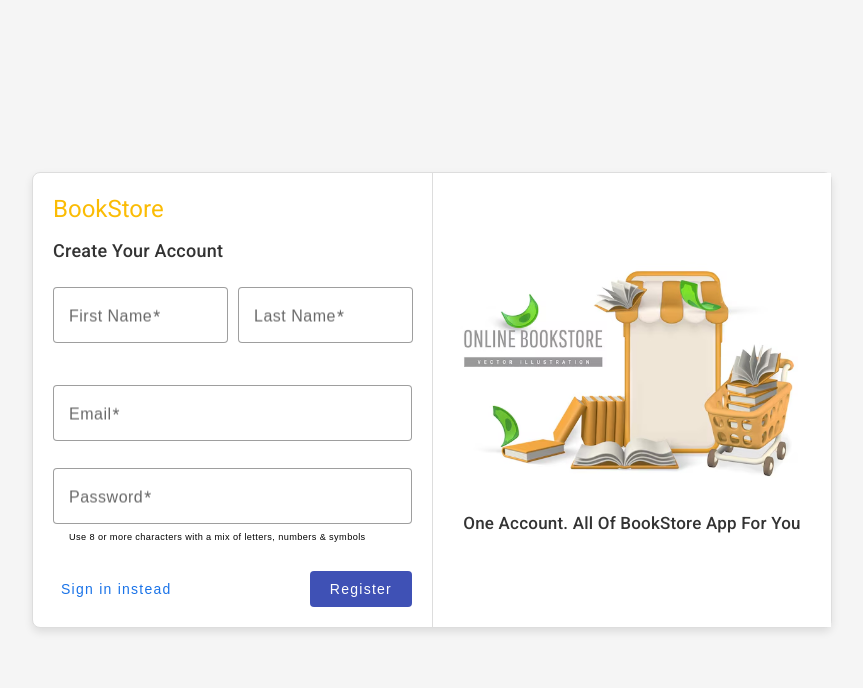
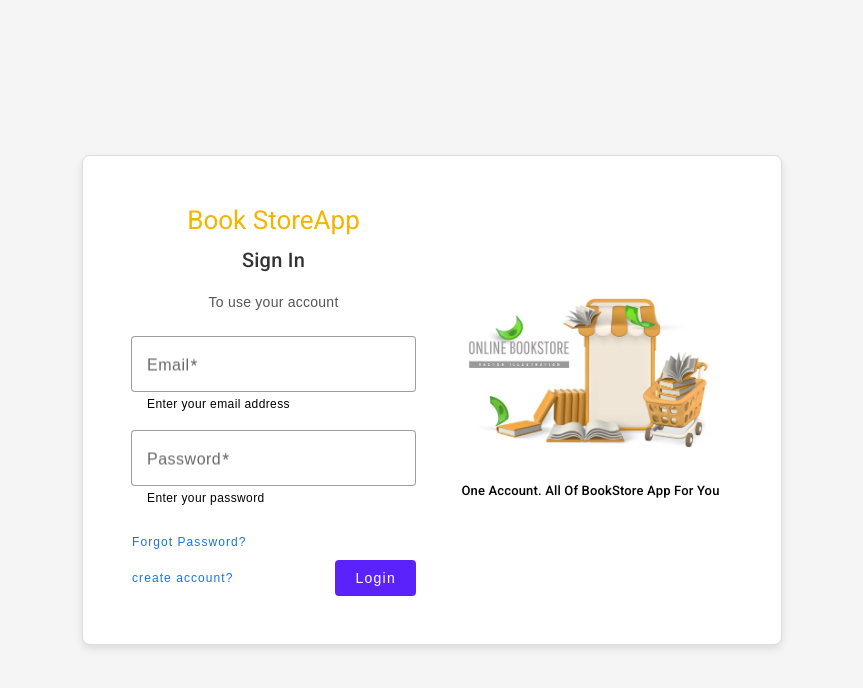
Before and after one commit to shahbazkhan520441/BookStoreApplication-UI, an Angular app: page / in a window 1280 px wide. Shown: the top 688 px of the page, without its empty margins (208-1071 px from the left). Built offline with nearby package versions, Linux system fonts and the light colour scheme.

Commit message:
updated form login

```diff
--- a/src/app/app-routing.module.ts
+++ b/src/app/app-routing.module.ts
@@ -1,7 +1,19 @@
 import { NgModule } from '@angular/core';
 import { RouterModule, Routes } from '@angular/router';
+import { LoginComponent } from './login/login.component';
+import { SignupComponent } from './signup/signup.component';
 
-const routes: Routes = [];
+const routes: Routes = [
+  {
+    path:'',
+    component:LoginComponent
+  },
+  {
+    path:'signup',
+    component:SignupComponent
+  }
+
+];
 
 @NgModule({
   imports: [RouterModule.forRoot(routes)],
--- a/src/app/app.component.html
+++ b/src/app/app.component.html
@@ -1,3 +1,5 @@
-<!-- <app-login></app-login> -->
+<!-- <app-login></app-login>
 
-<app-signup></app-signup>
+<app-signup></app-signup> -->
+
+<router-outlet></router-outlet>
--- a/src/app/login/login.component.html
+++ b/src/app/login/login.component.html
@@ -1,5 +1,7 @@
 <div class="body">
   <div class="container">
+    <!-- Login Form and Image Combined -->
+    <div class="content-wrapper">
       <div class="login-form">
         <h1>Book StoreApp</h1>
         <h2>Sign In</h2>
@@ -20,15 +22,19 @@
             <mat-hint>Enter your password</mat-hint>
           </mat-form-field>
           <a mat-flat-button href="https://www.google.com/" target="_blank">Forgot Password?</a>
-
         </div>
-
 
         <!-- Buttons -->
         <div class="button-group">
-        <a mat-flat-button href="https://www.google.com/" target="_blank">create account?</a>
+          <a mat-flat-button href="http://localhost:4200/signup" target="_blank">create account?</a>
+          <button mat-flat-button class="primary-button">Login</button>
+        </div>
+      </div>
 
-        <button mat-flat-button class="primary-button">Login</button>
+      <!-- Info Section with Image -->
+      <div class="info-section">
+        <img src="../assets/signup.avif" alt="User Icon" />
+        <h2>One Account. All Of BookStore App For You</h2>
       </div>
     </div>
   </div>
--- a/src/app/login/login.component.scss
+++ b/src/app/login/login.component.scss
@@ -16,21 +16,27 @@
 .container {
   display: flex;
   justify-content: center;
+  background-color: white;
+  border: 1px solid #ddd;
+  border-radius: 8px;
+  width: 700px;
+  box-shadow: 0 4px 8px rgba(0, 0, 0, 0.1);
+}
+
+.content-wrapper {
+  display: flex;
+  flex-direction: row;
   align-items: center;
-    width: 100%;
-    height: 100%;
+  padding: 2rem;
 }
 
 .login-form {
   display: flex;
   flex-direction: column;
   align-items: center;
-    padding: 2rem;
-    width: 350px;
+  padding: 1rem;
+  width: 50%;
   background-color: #ffffff;
-    border: 1px solid #ddd;
-    border-radius: 8px;
-    box-shadow: 0 4px 12px rgba(0, 0, 0, 0.15);
 }
 
 .login-form h1 {
@@ -53,22 +59,13 @@
 
 .full-width {
   width: 100%;
-    margin-bottom: 0rem;
-  }
-
-  .login-form input {
-    width: 50%;
-    padding: 4px;
-    border: 1px solid #ddd;
-    border-radius: 4px;
+  margin-bottom: 1rem;
 }
 
 .button-group {
-
   display: flex;
   justify-content: space-between;
   width: 100%;
-
 }
 
 div .primary-button {
@@ -79,14 +76,11 @@
   cursor: pointer;
 }
 
-  div .primary-button:hover {
-    background-color: #2a5abc;
+.primary-button:hover {
+  background-color: #597ec7;
 }
 
-
-
 .login-form a {
-
   color: #1a73e8;
   text-decoration: none;
   font-size: 12px;
@@ -99,6 +93,20 @@
   color: #2851a3;
 }
 
-  .input-fields{
-    margin-bottom: 10px;
+.info-section {
+  display: flex;
+  flex-direction: column;
+  align-items: center;
+  width: 50%;
+  padding: 1rem;
 }
+
+.info-section img {
+  width: 100%;
+  height: auto;
+  margin-bottom: 20px;
+}
+
+h2{
+  font-size: 13px;
+}
--- a/src/app/signup/signup.component.html
+++ b/src/app/signup/signup.component.html
@@ -33,7 +33,7 @@
 
           <!-- Actions -->
           <div class="actions">
-            <a mat-button href="Login.html">Sign in instead</a>
+            <a mat-button href="http://localhost:4200/">Sign in instead</a>
             <button mat-flat-button color="primary" type="submit">Register</button>
           </div>
         </form>
```
Lines whose indentation alone changed are shown as unchanged.
